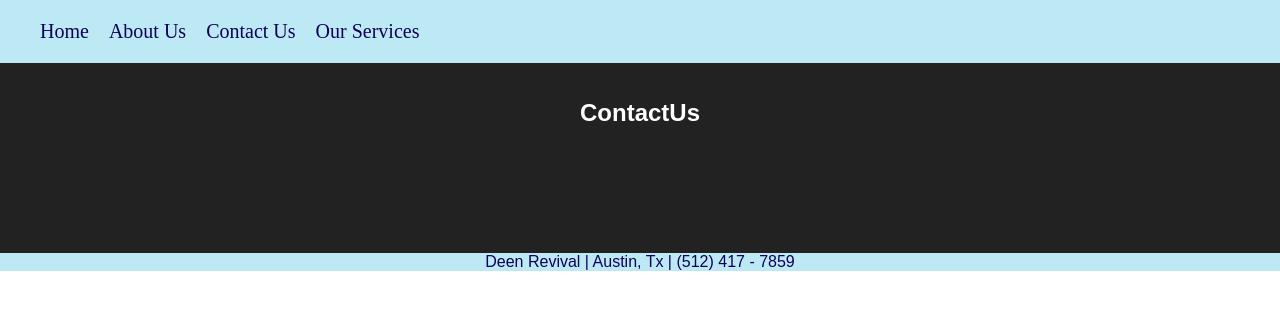
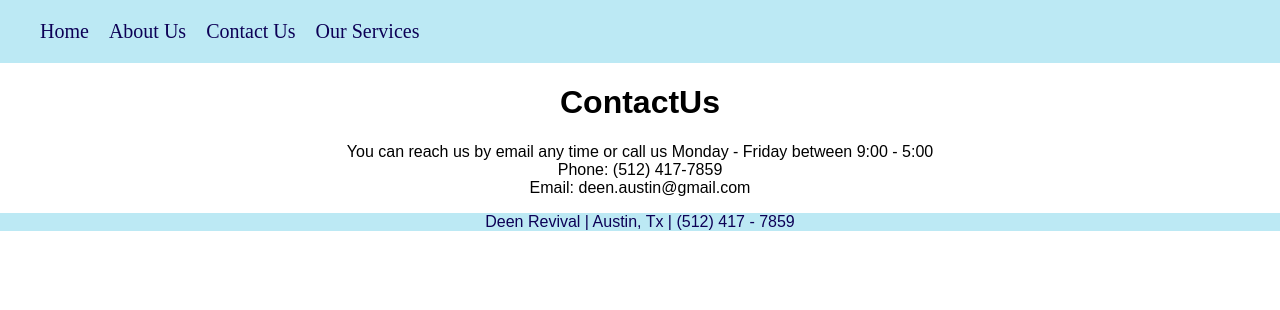
Before and after one commit to sarahshuey/DeenRevival, a React (Create React App) app: page /ContactUs in a window 1280 px wide. Shown: the top 310 px of the page. Built offline with nearby package versions, Linux system fonts and the light colour scheme.

Commit message:
basic contact us page

```diff
--- a/src/components/ContactUs.js
+++ b/src/components/ContactUs.js
@@ -5,9 +5,18 @@ class ContactUs extends Component {
   render() {
     return (
       <div className="App">
-        <header className="App-header">
-          <h1 className="App-title">ContactUs</h1>
+        <header className="header">
+          <h1 className="title">ContactUs</h1>
         </header>
+        <div className="info">
+        <p>
+        You can reach us by email any time or call us Monday - Friday between 9:00 - 5:00
+        <br></br>
+        Phone: (512) 417-7859
+        <br></br>
+        Email: deen.austin@gmail.com
+        </p>
+        </div>
       </div>
     );
   }
```
